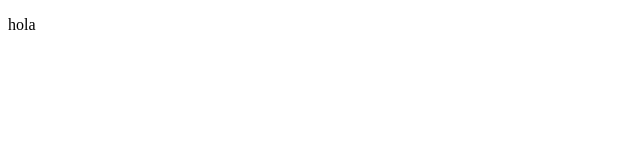
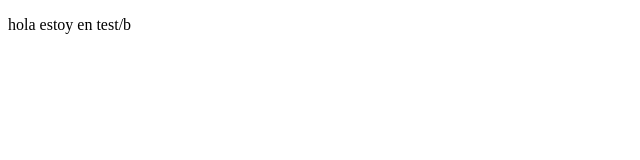
Before and after one commit to jssM19/my_proyect1, a plain HTML site: page index.html in a window 1280 px wide. Shown: the whole page, without its empty margins (0-640 px from the left). Drawn offline with Linux system fonts and the light colour scheme.

Commit message:
iniciando test/b

```diff
--- a/index.html
+++ b/index.html
@@ -7,6 +7,6 @@
     <title>Document</title>
 </head>
 <body>
-    <p>hola</p>
+    <p>hola estoy en test/b</p>
 </body>
 </html>
```
